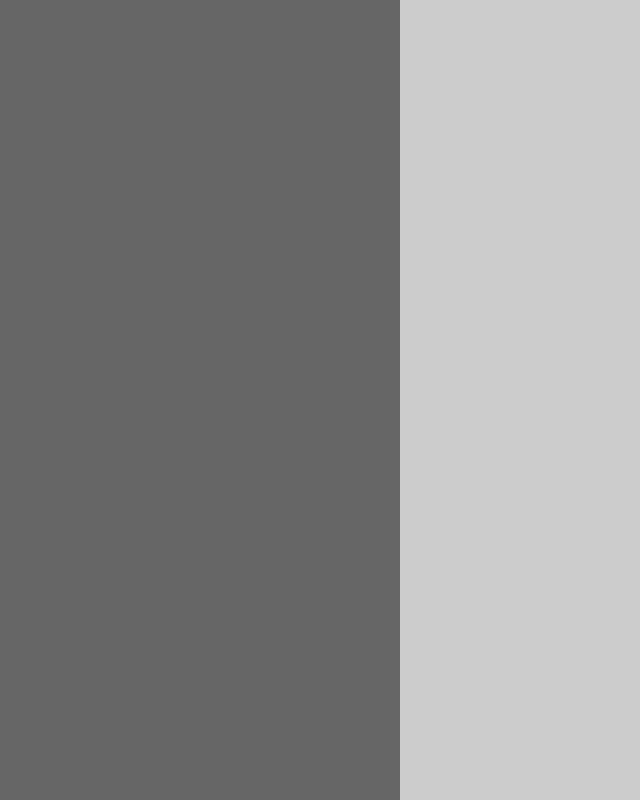
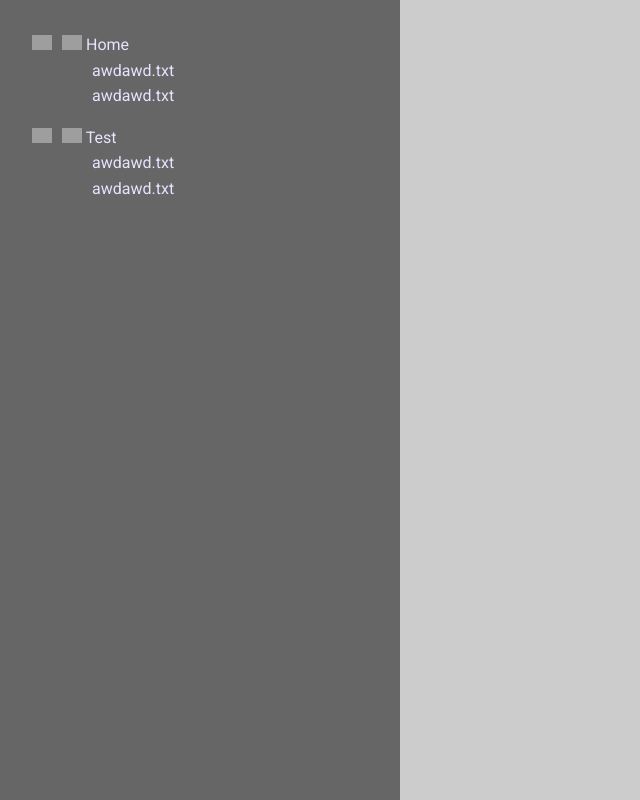
Before and after one commit to jrluka13/Ui-system-angular, an Angular app: page / in a window 1280 px wide. Shown: the whole page, without its empty margins (0-640 px from the left). Built offline with nearby package versions, Linux system fonts and the light colour scheme; grey boxes are pictures that could not be loaded.

Commit message:
realize basic structure

```diff
--- a/src/app/app.component.ts
+++ b/src/app/app.component.ts
@@ -1,5 +1,4 @@
 import {Component} from '@angular/core';
-import {ReadfFileService} from "./services/readfFile.service";
 export interface objData{
   folderName:string,
   arrFileName:Array<string>
@@ -12,12 +11,6 @@ export interface objData{
 })
 export class AppComponent {
 
-  arr!:objData[]
 
 
-  constructor(private readFileService: ReadfFileService ) {
-    this.arr = readFileService.readFile();
-    console.log(this.arr)
-  }
-
 }
--- a/src/app/data.ts
+++ b/src/app/data.ts
@@ -2,12 +2,12 @@ export const FILES_STRUCTURE = [
   {
     "folderName":"Home",
     "arrFileName":[
-      "awdawd",
-      "awdawd"
+      "awdawd.txt",
+      "awdawd.txt"
     ]
   },
   {
     "folderName":"Test",
-    "arrFileName":["awdawd","awdawd"]
+    "arrFileName":["awdawd.txt","awdawd.txt"]
   }
 ]
--- a/src/app/listfolder/listfolder.component.html
+++ b/src/app/listfolder/listfolder.component.html
@@ -1 +1,16 @@
-<p>listfolder works!</p>
+<div class="list_block">
+  <ul>
+    <li class="folder">
+      <span class="list_block_folder">
+        <img class="arrow" [src]="imgArrow" alt="folder" >
+        <img [src]="imgFolder" alt="folder" >
+        {{data.folderName}}
+      </span>
+    </li>
+    <li class="file" *ngFor="let file of data.arrFileName">
+      <span class="list_block_file">
+        {{file}}
+      </span>
+    </li>
+  </ul>
+</div>
--- a/src/app/listfolder/listfolder.component.scss
+++ b/src/app/listfolder/listfolder.component.scss
@@ -0,0 +1,26 @@
+.list_block{
+  margin: 1rem;
+  color: #e6e3ff;
+
+
+  .list_block_folder{
+
+
+    .arrow{
+      margin-right: 10px;
+      cursor: pointer;
+    }
+  }
+.list_block_file{
+  margin: 60px;
+
+}
+
+  .file{
+
+  }
+
+  img{
+    width: 20px;
+  }
+}
--- a/src/app/listfolder/listfolder.component.ts
+++ b/src/app/listfolder/listfolder.component.ts
@@ -1,14 +1,14 @@
-import { Component, OnInit } from '@angular/core';
-
+import {Component, Input, OnInit} from '@angular/core';
+import {objData} from "../app.component";
 @Component({
   selector: 'app-listfolder',
   templateUrl: './listfolder.component.html',
   styleUrls: ['./listfolder.component.scss']
 })
 export class ListfolderComponent implements OnInit {
-
-  constructor() { }
-
+  @Input() data!:objData
+  imgFolder: string = '../../assets/folder.png'
+  imgArrow: string = '../../assets/down-arrow.png'
   ngOnInit(): void {
   }
 
--- a/src/app/toolbar/toolbar.component.html
+++ b/src/app/toolbar/toolbar.component.html
@@ -1,3 +1,5 @@
 <div class="tool">
-
+  <app-listfolder
+    *ngFor="let item of arr" [data]="item"
+  ></app-listfolder>
 </div>
--- a/src/app/toolbar/toolbar.component.scss
+++ b/src/app/toolbar/toolbar.component.scss
@@ -1,4 +1,5 @@
 .tool{
+  padding: 1rem;
   max-width: 400px;
   height: 100%;
   background: #666666;
--- a/src/app/toolbar/toolbar.component.ts
+++ b/src/app/toolbar/toolbar.component.ts
@@ -1,4 +1,6 @@
 import {Component, OnInit} from '@angular/core';
+import {ReadfFileService} from "../services/readfFile.service";
+import {objData} from "../app.component";
 
 @Component({
   selector: 'app-toolbar',
@@ -8,6 +10,14 @@ import {Component, OnInit} from '@angular/core';
 export class ToolbarComponent implements OnInit {
 
 
+  arr!:objData[]
+
+
+  constructor(private readFileService: ReadfFileService ) {
+    this.arr = readFileService.readFile();
+    console.log(this.arr)
+  }
+
   ngOnInit(): void {
   }
 
```
